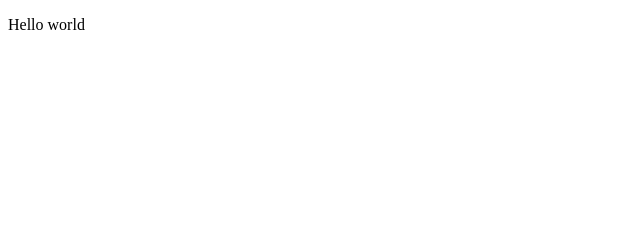
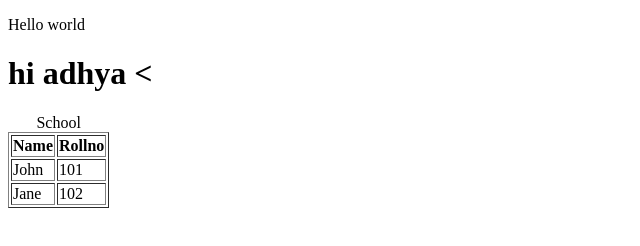
Before and after one commit to adhya47/Html, a plain HTML site: page index.html in a window 1280 px wide. Shown: the whole page, without its empty margins (0-640 px from the left). Drawn offline with Linux system fonts and the light colour scheme.

Commit message:
second commit

```diff
--- a/index.html
+++ b/index.html
@@ -9,6 +9,24 @@
 
 <body>
     <p>Hello world</p>
+    <h1>hi adhya &lt;</h1>
+    <!-- tables -->
+    <table border="1">
+        <caption>School</caption>
+        <tr>
+            <th>Name</th>
+            <th>Rollno</th>
+        </tr>
+        <tr>
+            <td>John</td>
+            <td>101</td>
+        </tr>
+        <tr>
+            <td>Jane</td>
+            <td>102</td>
+        </tr>
+    </table>
+
 </body>
 
 </html>
```
